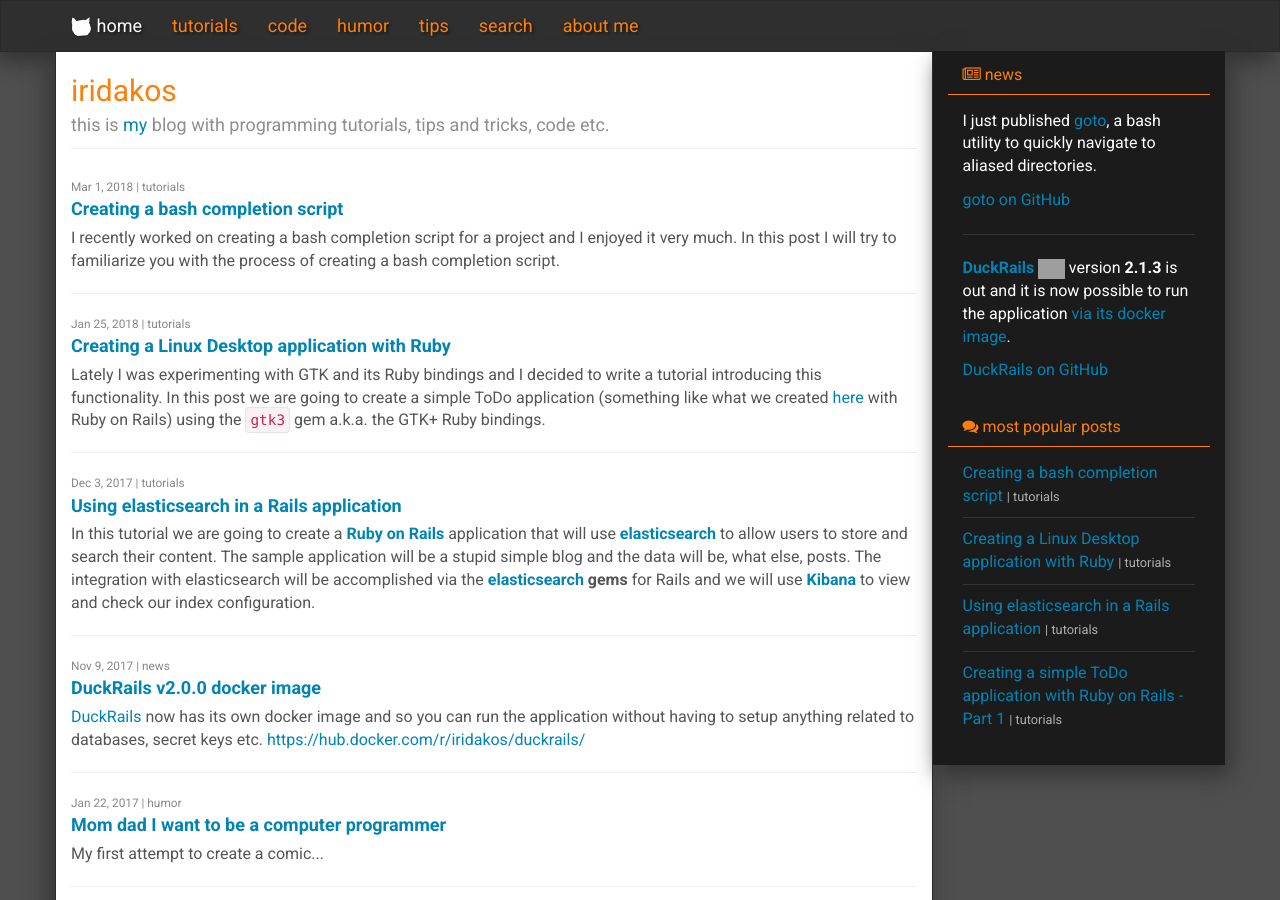
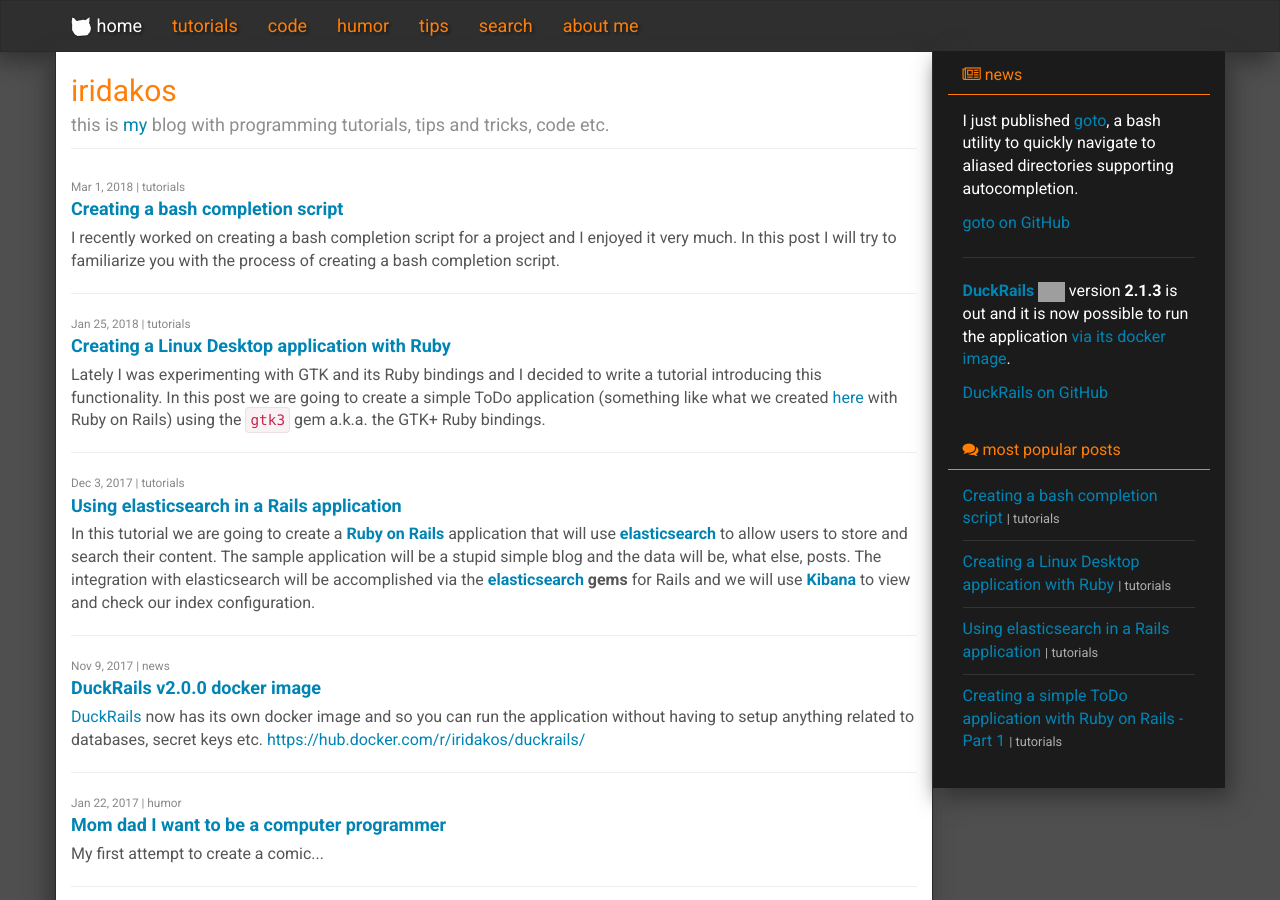
Before and after one commit to iridakos/iridakos.github.io, a Jekyll site: the page built from index.html, in a window 1280 px wide and 900 px high. Built offline with Jekyll 4.4.1, drawn with Linux system fonts in a browser that asks for light colours; nearby versions of some CDN libraries; the list of posts is cut into pages by our own code; comment, search, counter and statistics services are not loaded; grey boxes are pictures that could not be loaded.

Commit message:
desc goto

```diff
--- a/_includes/news.html
+++ b/_includes/news.html
@@ -5,7 +5,8 @@
 
     <div class="panel-body">
       <p>
-        I just published <a class="ga-event-link" data-event-label="goto repo" data-event-action="click" data-event-category="News links" href="https://github.com/iridakos/goto" target="_blank">goto</a>, a bash utility to quickly navigate to aliased directories.
+        I just published <a class="ga-event-link" data-event-label="goto repo" data-event-action="click" data-event-category="News links" href="https://github.com/iridakos/goto" target="_blank">goto</a>, a bash utility
+         to quickly navigate to aliased directories supporting autocompletion.
       </p>
 
         <p><a class="github-button" href="https://github.com/iridakos/goto" data-size="large" data-show-count="false" aria-label="Star iridakos/goto on GitHub">goto on GitHub</a></p></p>
```
